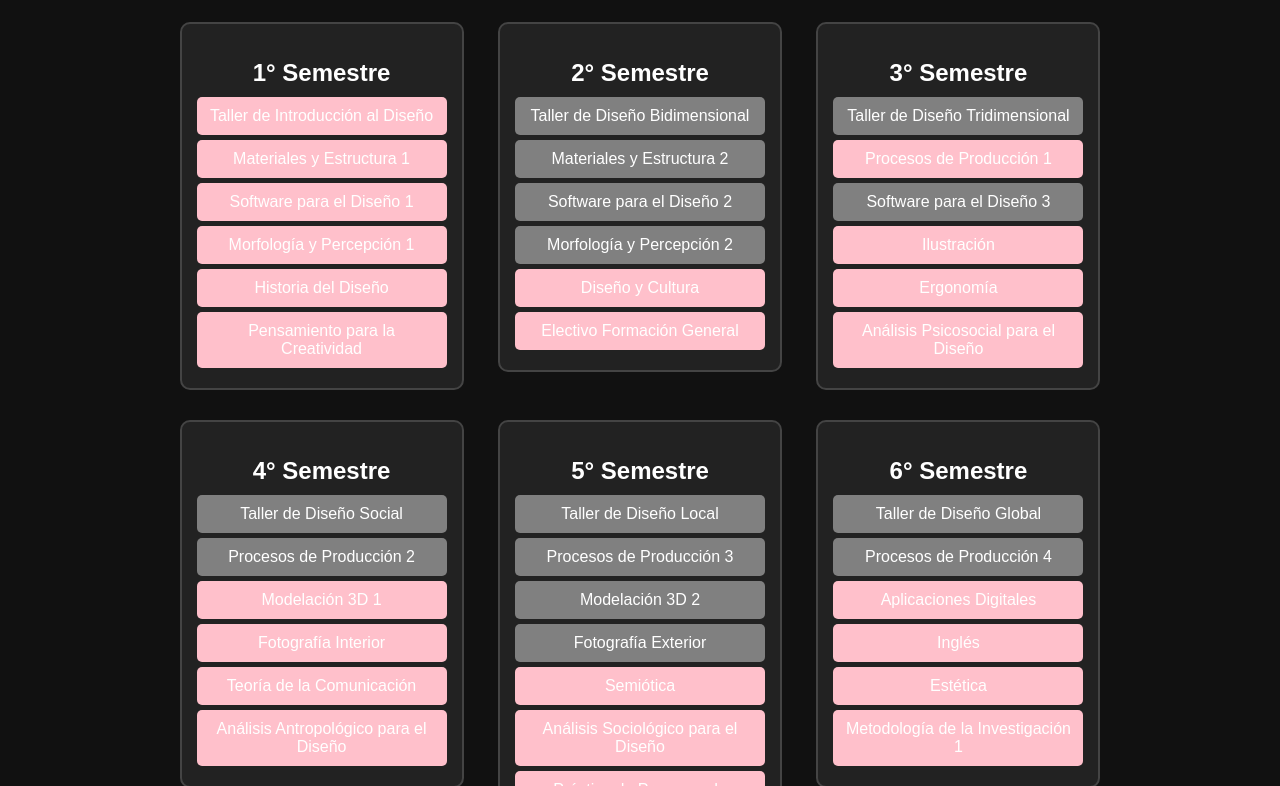
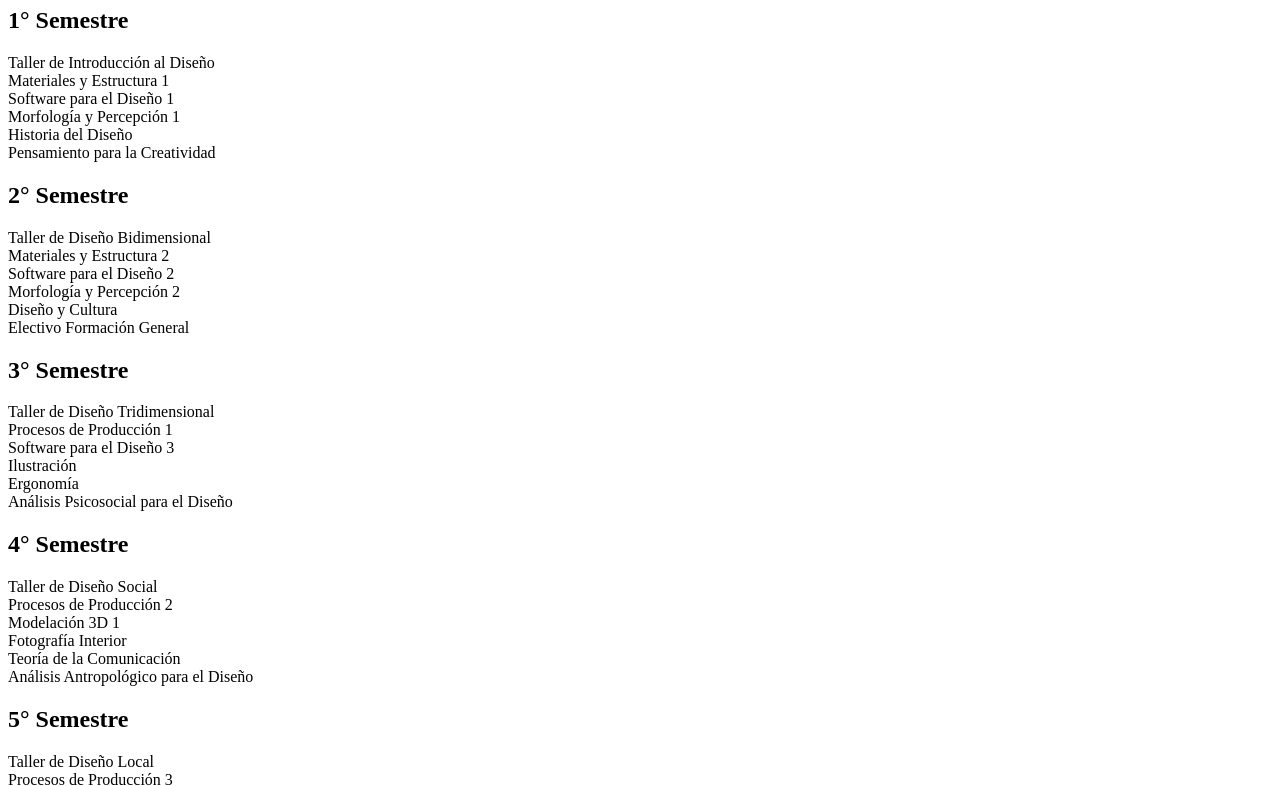
Before and after one commit to imnotserialkiller/MallaDise-oULS, a plain HTML site: page Index.html in a window 1280 px wide. Shown: the part 73-859 px from the top of the page. Drawn offline with Linux system fonts and the light colour scheme.

Commit message:
Update Index.html

```diff
--- a/Index.html
+++ b/Index.html
@@ -4,44 +4,7 @@
     <meta charset="UTF-8">
     <meta name="viewport" content="width=device-width, initial-scale=1.0">
     <title>Malla Curricular de Diseño</title>
-    <style>
-        body {
-            font-family: Arial, sans-serif;
-            background: #111;
-            color: #fff;
-            text-align: center;
-        }
-        .semester {
-            margin: 15px;
-            padding: 15px;
-            border: 2px solid #444;
-            border-radius: 10px;
-            display: inline-block;
-            background: #222;
-            vertical-align: top;
-            width: 250px;
-        }
-        .course {
-            display: block;
-            margin: 5px 0;
-            padding: 10px;
-            border-radius: 5px;
-            cursor: pointer;
-            transition: 0.3s;
-            background: pink; /* Color base: no aprobado */
-        }
-        .course.completed {
-            background: lightgreen;
-            text-decoration: line-through;
-        }
-        .course.locked {
-            background: gray;
-            cursor: not-allowed;
-        }
-        h2 {
-            margin-bottom: 10px;
-        }
-    </style>
+
 </head>
 <body>
 
```
